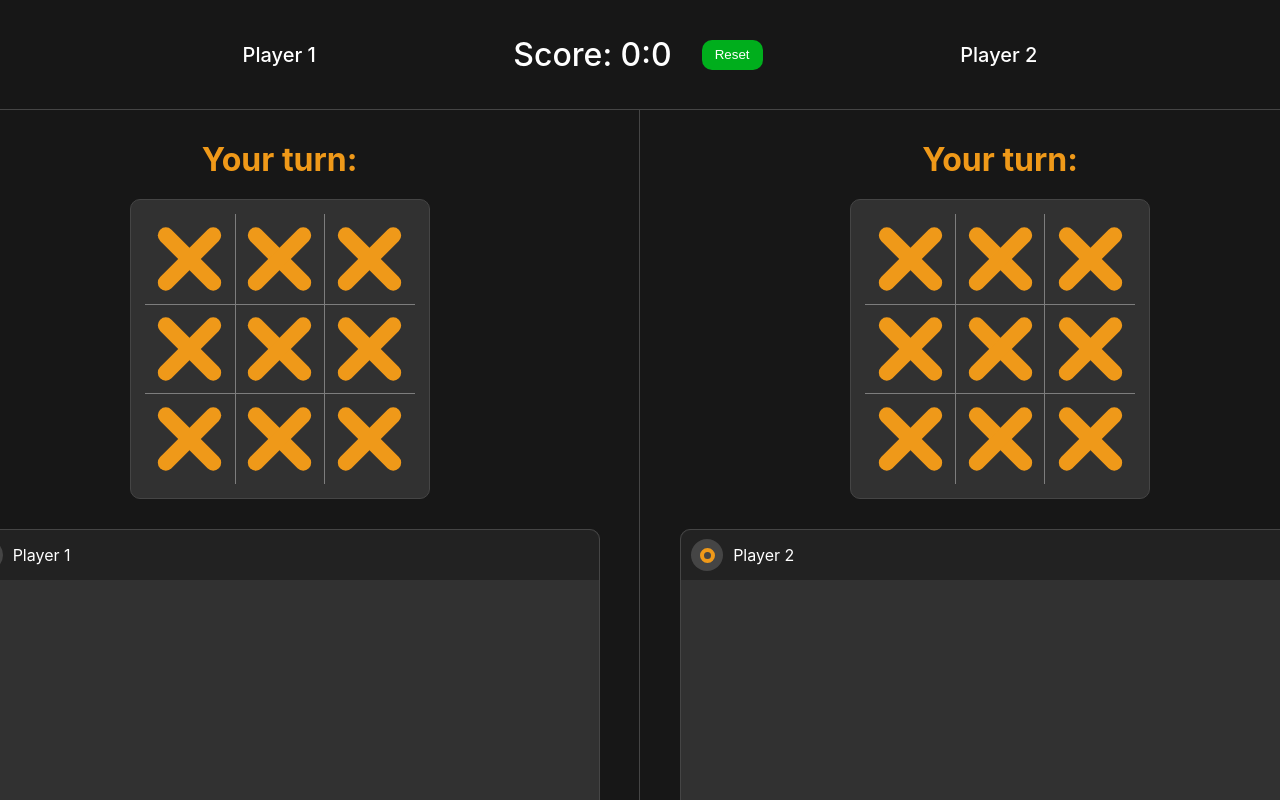
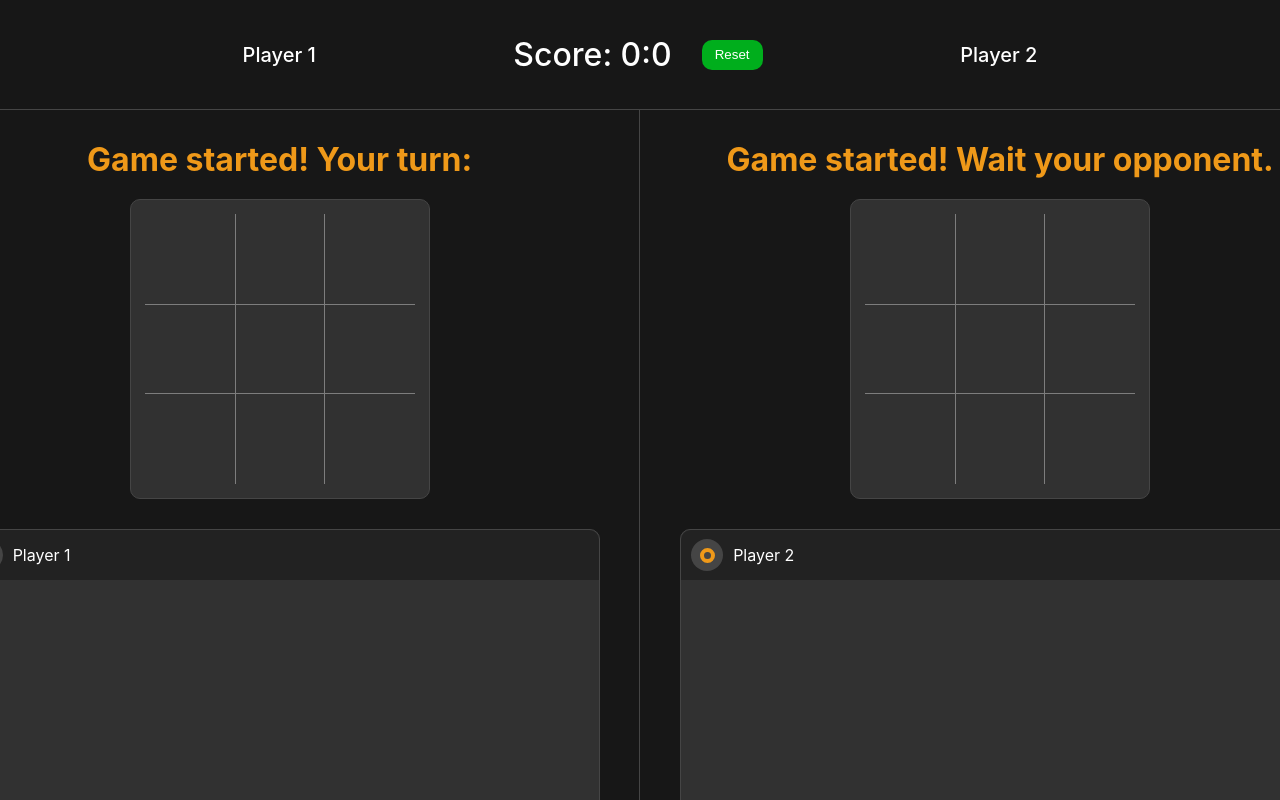
Before and after one commit to CatRockOut/game-react-interview, a React (Create React App) app: page / in a window 1280 px wide. Shown: the top 800 px of the page. Built offline with nearby package versions, Linux system fonts and the light colour scheme.

Commit message:
Adding game logic

```diff
--- a/src/components/Board/Board.jsx
+++ b/src/components/Board/Board.jsx
@@ -1,22 +1,101 @@
-import React from 'react';
+import React, { useEffect } from 'react';
 import Square from '../Square/Square';
 import styles from './Board.module.css';
 import Chat from '../Chat/Chat';
+import { useSelector, useDispatch } from 'react-redux';
+import {
+    startGame,
+    endGame,
+    clickSquare,
+    resetGame,
+} from '../../store/reducers/gameSlice';
 
 function Board({ player }) {
+    const { squares, gameOver, gameStarted, currentPlayer, winner, draw } = useSelector(
+        (state) => state.game
+    );
+    const dispatch = useDispatch();
+
+    // Set the "gameStarted: true" when loading the component to display the text 'Game started!':
+    useEffect(() => {
+        dispatch(startGame());
+    }, [dispatch]);
+
+    // When the game is over, the game restart after 5 seconds:
+    useEffect(() => {
+        if (gameOver) {
+            const timer = setTimeout(() => {
+                dispatch(resetGame());
+                dispatch(startGame());
+            }, 5000);
+
+            return () => clearTimeout(timer);
+        }
+    }, [gameOver, dispatch]);
+
+    const handleClick = (player, index) => {
+        if (gameStarted === true) {
+            // Set the "gameStarted: false" to remove the text 'Game started!':
+            dispatch(endGame());
+        }
+
+        dispatch(clickSquare({ player: player.playerFigureClass, index }));
+    };
+
+    const getMessageAndColor = (
+        gameStarted,
+        gameOver,
+        currentPlayer,
+        winner,
+        draw,
+        player
+    ) => {
+        if (gameStarted) {
+            return {
+                message:
+                    currentPlayer === player.playerFigureClass
+                        ? 'Game started! Your turn:'
+                        : 'Game started! Wait your opponent.',
+            };
+        } else if (gameOver) {
+            if (winner === player.playerFigureClass) {
+                return { message: 'You won!', color: 'winningColor' };
+            } else if (!winner && draw) {
+                return { message: 'Draw!' };
+            } else {
+                return { message: 'You lost!', color: 'losingColor' };
+            }
+        } else {
+            return {
+                message:
+                    currentPlayer === player.playerFigureClass
+                        ? 'Your turn:'
+                        : 'Wait your opponent.',
+            };
+        }
+    };
+
+    const { message, color } = getMessageAndColor(
+        gameStarted,
+        gameOver,
+        currentPlayer,
+        winner,
+        draw,
+        player
+    );
+
     return (
         <section className={styles.board}>
-            <h3>Your turn:</h3>
+            <h3 className={`${styles[color]}`}>{message}</h3>
             <div className={styles.square}>
-                <Square />
-                <Square />
-                <Square />
-                <Square />
-                <Square />
-                <Square />
-                <Square />
-                <Square />
-                <Square />
+                {squares.map((square, index) => (
+                    <Square
+                        key={index}
+                        index={index}
+                        value={square.value}
+                        handleSquareClick={() => handleClick(player, index)}
+                    />
+                ))}
             </div>
             <Chat player={player} />
         </section>
--- a/src/components/Board/Board.module.css
+++ b/src/components/Board/Board.module.css
@@ -17,6 +17,14 @@
     line-height: calc(39 / 32);
     color: #ef9919;
     margin-bottom: 20px;
+}
+
+h3.winningColor {
+    color: #00AE1C;
+}
+
+h3.losingColor {
+    color: #FF5620;
 }
 
 .square {
--- a/src/components/Square/Square.jsx
+++ b/src/components/Square/Square.jsx
@@ -1,8 +1,65 @@
 import React from 'react';
 import styles from './Square.module.css';
+import { useSelector } from 'react-redux';
 
-function Square() {
-    return <button className={styles.cross}></button>;
+function Square({ value, index, handleSquareClick }) {
+    const winnerLine = useSelector((state) => state.game.winnerLine);
+    const isWinningSquare = winnerLine && winnerLine.includes(index);
+
+    // Sets the style of the winning line on the board:
+    const getWinningLineStyle = () => {
+        if (!winnerLine || winnerLine.length !== 3) {
+            return '';
+        }
+
+        const rows = [
+            [0, 1, 2],
+            [3, 4, 5],
+            [6, 7, 8],
+        ];
+        const columns = [
+            [0, 3, 6],
+            [1, 4, 7],
+            [2, 5, 8],
+        ];
+        const diagonals = [
+            [0, 4, 8],
+            [2, 4, 6],
+        ];
+
+        let winningLineStyles = '';
+
+        rows.forEach((row) => {
+            if (row.every((index) => winnerLine.includes(index))) {
+                winningLineStyles = styles.horizontalLine;
+            }
+        });
+
+        columns.forEach((column) => {
+            if (column.every((index) => winnerLine.includes(index))) {
+                winningLineStyles = styles.verticalLine;
+            }
+        });
+
+        diagonals.forEach((diagonal, i) => {
+            if (diagonal.every((index) => winnerLine.includes(index))) {
+                winningLineStyles =
+                    i === 0
+                        ? styles.diagonalLineLeft
+                        : styles.diagonalLineRight;
+            }
+        });
+
+        return winningLineStyles;
+    };
+
+    return (
+        <button className={`${value ? styles[value] : ''}`} onClick={handleSquareClick}>
+            {isWinningSquare && (
+                <div className={`${getWinningLineStyle()}`}></div>
+            )}
+        </button>
+    );
 }
 
 export default Square;
--- a/src/components/Square/Square.module.css
+++ b/src/components/Square/Square.module.css
@@ -31,3 +31,33 @@
     height: 32px;
     border: 19px solid #EF9919;
 }
+
+.horizontalLine,
+.verticalLine,
+.diagonalLineLeft,
+.diagonalLineRight {
+    position: absolute;
+    z-index: 5;
+    border: 3px solid #fff;
+    border-radius: 10px;
+}
+
+.horizontalLine {
+    width: 105%;
+    transform: rotate(360deg);
+}
+
+.verticalLine {
+    width: 105%;
+    transform: rotate(270deg);
+}
+
+.diagonalLineLeft {
+    width: 145%;
+    transform: rotate(45deg);
+}
+
+.diagonalLineRight {
+    width: 145%;
+    transform: rotate(-45deg);
+}
--- a/src/index.jsx
+++ b/src/index.jsx
@@ -1,7 +1,13 @@
 import React from 'react';
 import ReactDOM from 'react-dom/client';
+import { Provider } from 'react-redux';
+import store from './store';
 import './index.css';
 import App from './App';
 
 const root = ReactDOM.createRoot(document.getElementById('root'));
-root.render(<App />);
+root.render(
+    <Provider store={store}>
+        <App />
+    </Provider>
+);
--- /dev/null
+++ b/src/store/index.js
@@ -0,0 +1,8 @@
+import { configureStore } from '@reduxjs/toolkit';
+import gameReducer from './reducers/gameSlice';
+
+export default configureStore({
+    reducer: {
+        game: gameReducer,
+    },
+});
--- /dev/null
+++ b/src/store/reducers/gameSlice.js
@@ -0,0 +1,83 @@
+import { createSlice } from '@reduxjs/toolkit';
+
+const initialState = {
+    squares: Array(9).fill(null).map(() => ({ value: null, disabled: false })),
+    currentPlayer: 'cross',
+    winner: null,
+    draw: false,
+    winnerLine: null,
+    gameStarted: false,
+    gameOver: false,
+};
+
+const gameSlice = createSlice({
+    name: 'game',
+    initialState,
+    reducers: {
+        startGame: (state) => {
+            state.gameStarted = true;
+        },
+        endGame: (state) => {
+            state.gameStarted = false;
+        },
+        clickSquare: (state, action) => {
+            const { player, index } = action.payload;
+            const squareIsEmpty = state.squares[index].value;
+            const gameIsOver = state.gameOver;
+            const currentPlayerIsMakingMove = player === state.currentPlayer;
+
+            // Check if it's possible to make a move:
+            if (!squareIsEmpty && !gameIsOver && currentPlayerIsMakingMove) {
+                // Update the state of the current square:
+                state.squares[index] = { value: player, disabled: true };
+
+                // Check if there is a winner:
+                const winnerInfo = calculateWinner(state.squares.map((square) => square.value));
+                state.winner = winnerInfo?.winner;
+                state.winnerLine = winnerInfo?.winnerLine;
+
+                // If there is a 'winner', then the game ends:
+                if (state.winner) {
+                    state.gameOver = true;
+                }
+
+                // If there is a 'draw', then the game ends:
+                const hasEmptySquare = state.squares.find((square) => square.value === null);
+                if (!hasEmptySquare) {
+                    state.draw = true;
+                    state.gameOver = true;
+                }
+
+                // Update the 'currentPlayer':
+                state.currentPlayer = state.currentPlayer === 'cross' ? 'circle' : 'cross';
+            }
+        },
+        resetGame: () => initialState,
+    },
+});
+
+const calculateWinner = (squares) => {
+    const lines = [
+        [0, 1, 2],
+        [3, 4, 5],
+        [6, 7, 8],
+        [0, 3, 6],
+        [1, 4, 7],
+        [2, 5, 8],
+        [0, 4, 8],
+        [2, 4, 6],
+    ];
+
+    for (let i = 0; i < lines.length; i++) {
+        const [a, b, c] = lines[i];
+
+        if (squares[a] && squares[a] === squares[b] && squares[a] === squares[c]) {
+            return { winner: squares[a], winnerLine: lines[i] };
+        }
+    }
+
+    return null;
+};
+
+export const { startGame, endGame, clickSquare, resetGame } = gameSlice.actions;
+export default gameSlice.reducer;
```
